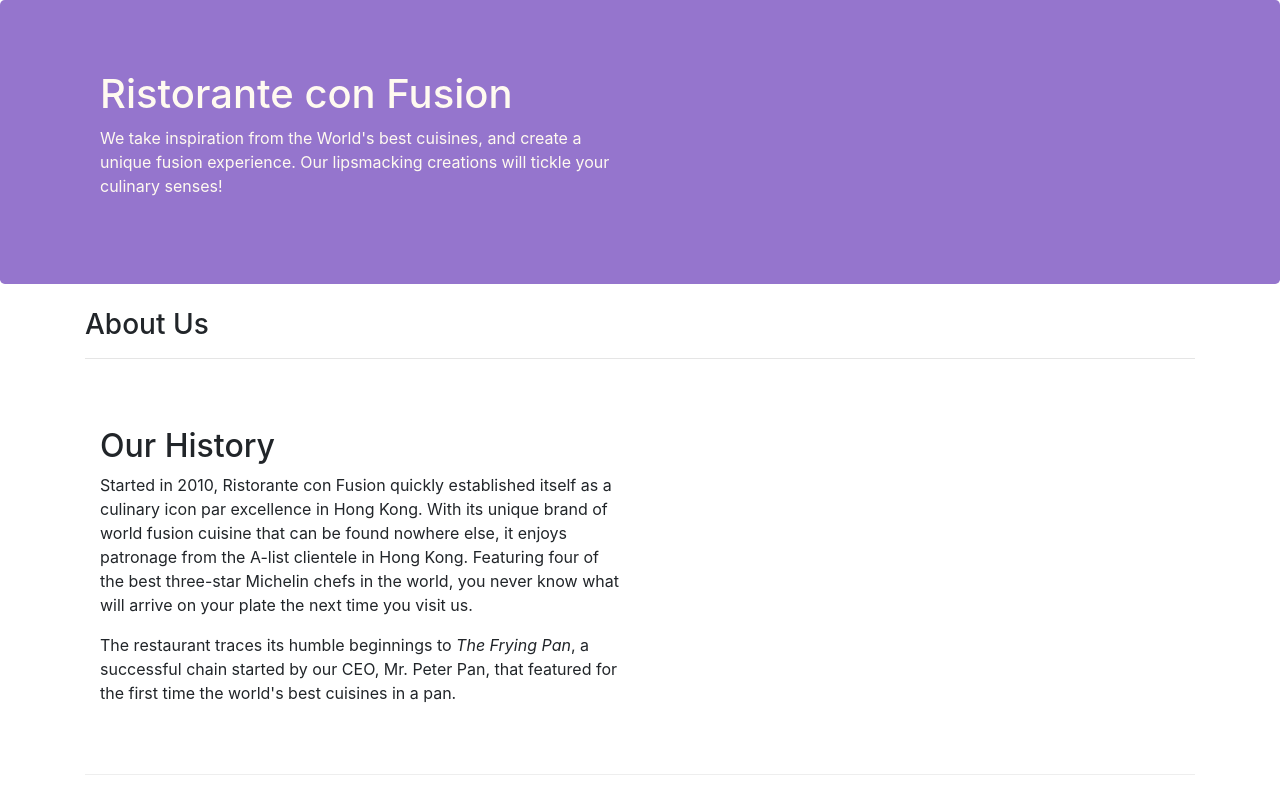
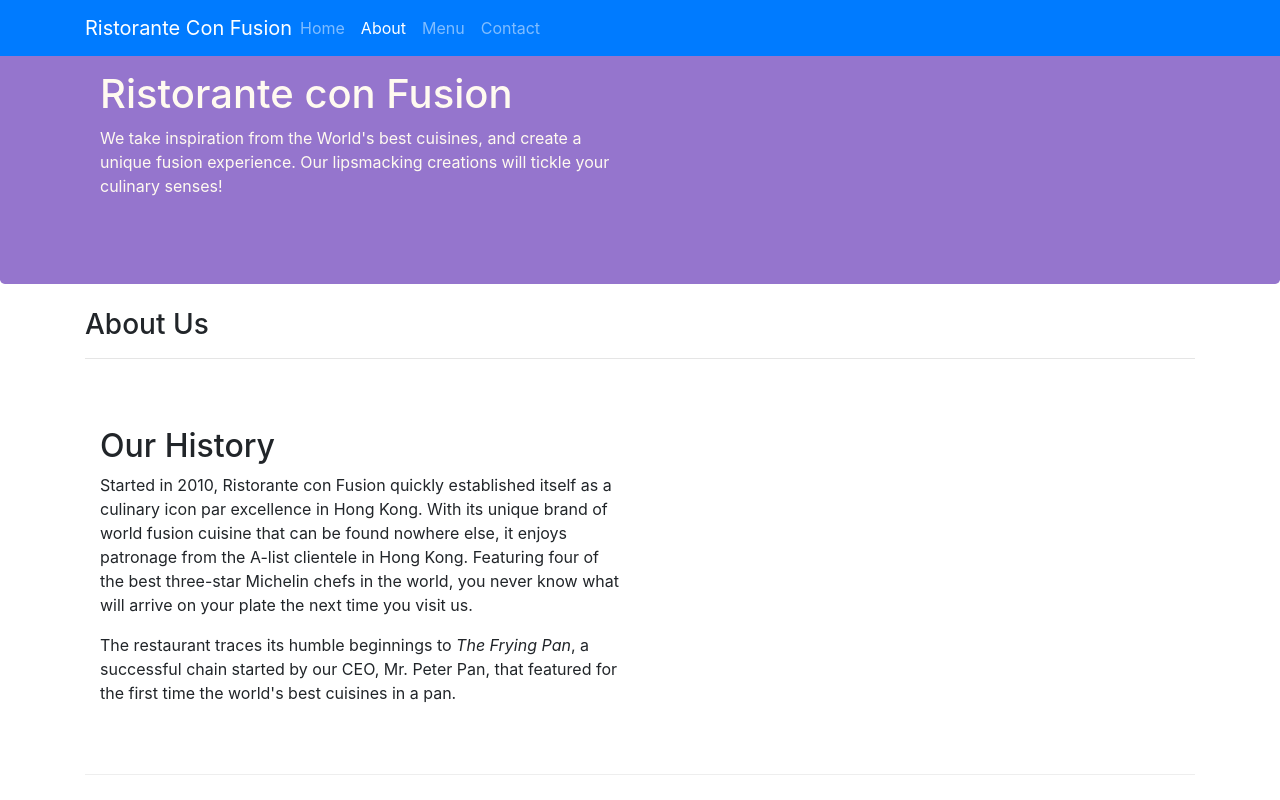
Before and after one commit to geekymeeky/confusion, a website: page aboutus.html in a window 1280 px wide. Shown: the top 800 px of the page. Drawn offline with nearby package versions, Linux system fonts and the light colour scheme.

Commit message:
Added Navbar to aboutus.html

```diff
--- a/aboutus.html
+++ b/aboutus.html
@@ -10,7 +10,24 @@
 </head>
 
 <body>
-
+    <nav class="navbar navbar-dark navbar-expand-sm bg-primary fixed-top">
+        <div class="container">
+            <button class="navbar-toggler" type="button" data-toggle="collapse" data-target="#Navbar">
+                <span class="navbar-toggler-icon"></span>
+            </button>
+            <a href="#" class="navbar-brand mr-auto">
+                Ristorante Con Fusion
+            </a>
+            <div class="collapse navbar-collapse" id="Navbar">
+                <ul class="navbar-nav mr-auto">
+                    <li class="nav-item"><a href="./index.html" class="nav-link">Home</a></li>
+                    <li class="nav-item active"><a href="#" class="nav-link">About</a></li>
+                    <li class="nav-item"><a href="#" class="nav-link">Menu</a></li>
+                    <li class="nav-item"><a href="#" class="nav-link">Contact</a></li>
+                </ul>
+            </div>
+        </div>
+    </nav>
     <header class="jumbotron">
         <div class="container">
             <div class="row row-header">
```
